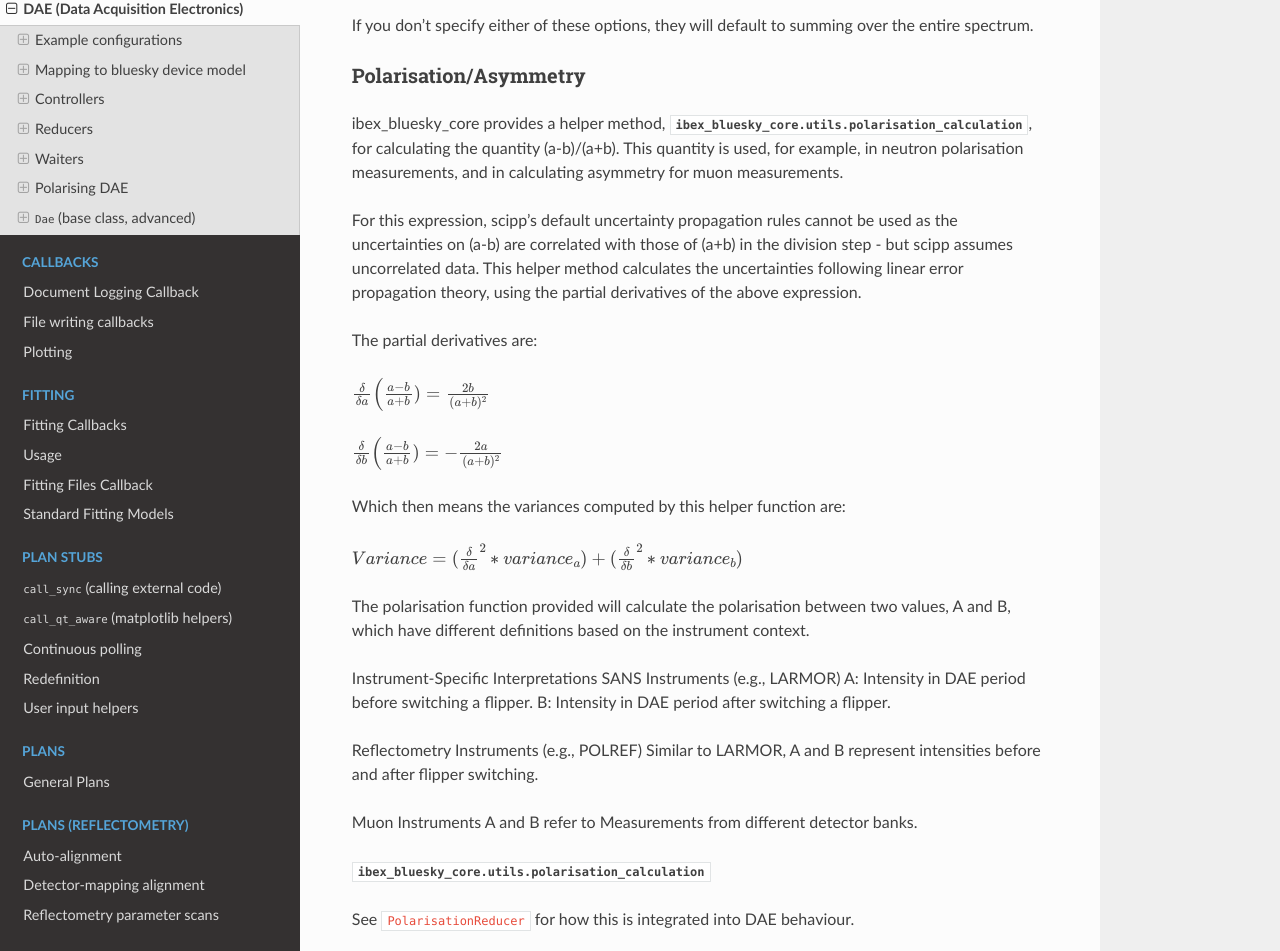
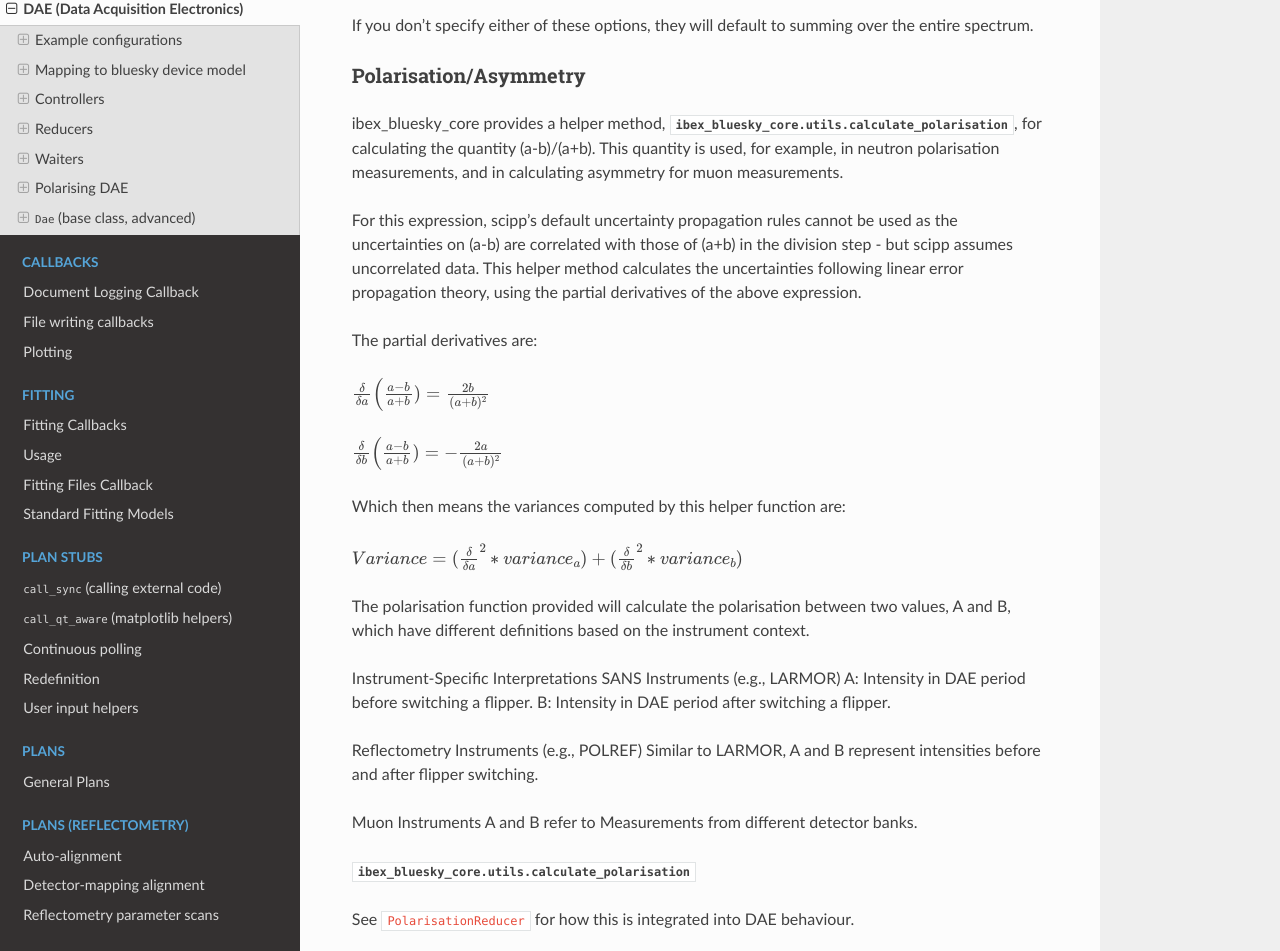
Before and after one commit to ISISComputingGroup/ibex_bluesky_core, a Sphinx documentation site: the page built from doc/devices/dae.md, in a window 1280 px wide and 1400 px high, scrolled down 6506 px. Shown: the part 142-1093 px from the top of the window. Built offline with Sphinx 7.4.7 and the Read the Docs theme 3.1.0, drawn with Linux system fonts in a browser that asks for light colours; pages that are not in the unit, such as notebooks, are missing from menus.

Commit message:
docs fix again

```diff
--- a/doc/devices/dae.md
+++ b/doc/devices/dae.md
@@ -298,7 +298,7 @@ If you don't specify either of these options, they will default to summing over
 ### Polarisation/Asymmetry
 
 ibex_bluesky_core provides a helper method,
-{py:obj}`ibex_bluesky_core.utils.polarisation_calculation`, for calculating the quantity (a-b)/(a+b). This quantity is used, for example, in neutron polarisation measurements, and in calculating asymmetry for muon measurements.
+{py:obj}`ibex_bluesky_core.utils.calculate_polarisation`, for calculating the quantity (a-b)/(a+b). This quantity is used, for example, in neutron polarisation measurements, and in calculating asymmetry for muon measurements.
 
 For this expression, scipp's default uncertainty propagation rules cannot be used as the uncertainties on (a-b) are correlated with those of (a+b) in the division step - but scipp assumes uncorrelated data. This helper method calculates the uncertainties following linear error propagation theory, using the partial derivatives of the above expression.
 
@@ -328,7 +328,7 @@ Similar to LARMOR, A and B represent intensities before and after flipper switch
 Muon Instruments
 A and B refer to Measurements from different detector banks.
 
-{py:obj}`ibex_bluesky_core.utils.polarisation_calculation`
+{py:obj}`ibex_bluesky_core.utils.calculate_polarisation`
 
 See [`PolarisationReducer`](#PolarisationReducer) for how this is integrated into DAE behaviour.
 
```
